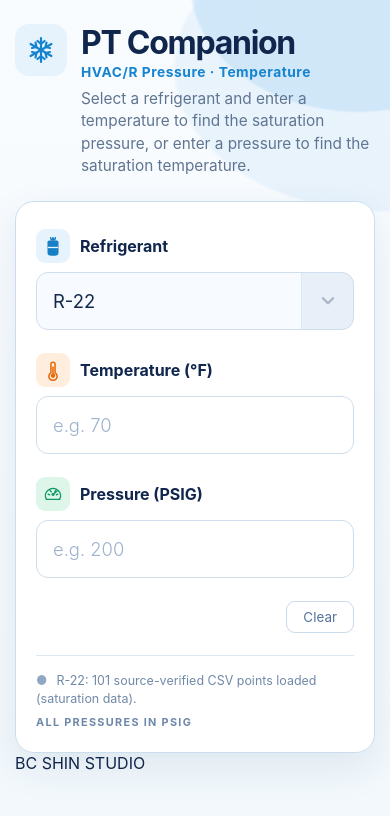
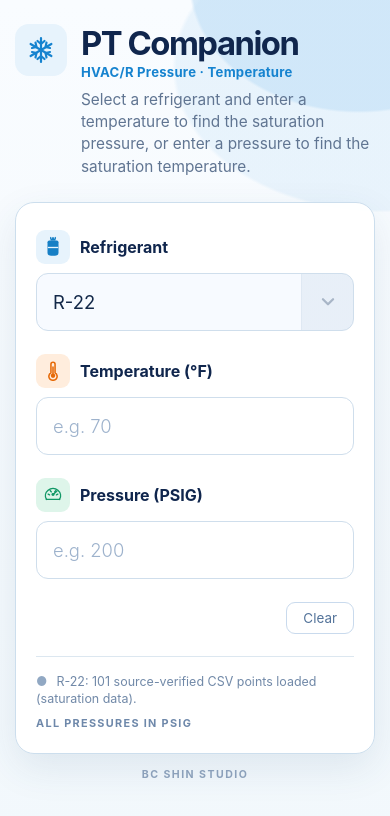
Before and after one commit to bcshinstudio/pt-calculator, a plain HTML site: page index.html in a window 390 px wide. Drawn offline with Linux system fonts and the light colour scheme.

Commit message:
Version 1

```diff
--- a/styles.css
+++ b/styles.css
@@ -65,21 +65,22 @@ select {
 }
 
 .title-copy h1 {
-  margin: 4px 0 4px;
-  font-size: clamp(2.15rem, 4vw, 3.45rem);
-  line-height: 1.02;
-  letter-spacing: -.04em;
+  margin: 4px 0 5px;
+  font-size: clamp(2.3rem, 4.4vw, 3.7rem);
+  line-height: 1;
+  letter-spacing: -.045em;
   font-weight: 670;
   color: #10264d;
 }
 
 .app-subtitle {
+  max-width: 820px;
   margin: 0 0 10px !important;
   color: #1683cf !important;
-  font-size: clamp(.95rem, 1.4vw, 1.08rem) !important;
-  line-height: 1.2 !important;
+  font-size: clamp(.95rem, 1.35vw, 1.08rem) !important;
+  line-height: 1.25 !important;
   font-weight: 650;
-  letter-spacing: .04em;
+  letter-spacing: .035em;
 }
 
 .title-copy p {
@@ -226,6 +227,7 @@ input::placeholder {
   color: #53739a;
   border-radius: 9px;
   padding: 7px 18px;
+  font: inherit;
   font-size: .88rem;
   cursor: pointer;
   transition:
@@ -302,6 +304,15 @@ input::placeholder {
   letter-spacing: .12em;
 }
 
+.studio-footer {
+  margin-top: 18px;
+  text-align: center;
+  color: #8ba0ba;
+  font-size: .72rem;
+  font-weight: 650;
+  letter-spacing: .14em;
+}
+
 @media (max-width: 760px) {
   .page-shell {
     padding: 24px 15px 38px;
@@ -320,13 +331,17 @@ input::placeholder {
 
   .title-copy h1 {
     margin-top: 2px;
-    font-size: 2rem;
+    margin-bottom: 4px;
+    font-size: 2.05rem;
     line-height: 1.05;
+    white-space: nowrap;
   }
 
   .app-subtitle {
-    margin: 3px 0 8px !important;
-    font-size: .86rem !important;
+    margin: 0 0 8px !important;
+    font-size: .82rem !important;
+    line-height: 1.25 !important;
+    letter-spacing: .02em;
   }
 
   .title-copy p {
@@ -403,4 +418,9 @@ input::placeholder {
     border-left: 0;
     font-size: .68rem;
   }
+
+  .studio-footer {
+    margin-top: 14px;
+    font-size: .66rem;
+  }
 }
```
